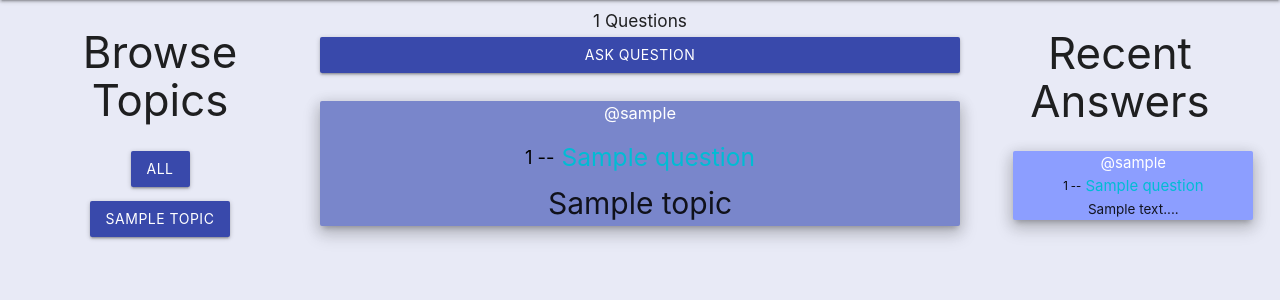
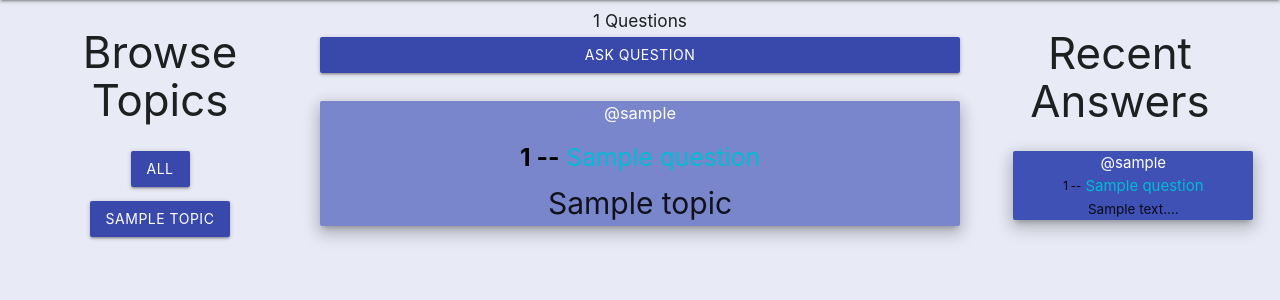
Before and after one commit to WallachianMihai/Proiect_MIP, a Django app: page / in a window 1280 px wide. Shown: the part 64-364 px from the top of the page. Run offline with Django 4.2, Linux system fonts and the light colour scheme; tables that the repository leaves empty hold one stand-in row (values such as "Sample post").

Commit message:
little adjustments

```diff
--- a/djangoProject/base/templates/base/home.html
+++ b/djangoProject/base/templates/base/home.html
@@ -1,11 +1,9 @@
 {% extends 'main.html' %}
-
 
 {% block content %}
 
 <div class="row">
     <div class="container col s3">
-
         <div class="row">
             <h3 class="col s12 center">Browse Topics</h3>
             <div class="col s12 center">
@@ -16,7 +14,6 @@
             <div class="col s12 center">
                 <a style="margin: 1em" class="waves-effect btn indigo darken-1 z-depth-1" href="{% url 'home' %}?q={{topic.name}}">{{topic.name}}</a>
             </div>
-
             {% endfor %}
         </div>
     </div>
@@ -34,7 +31,7 @@
                 {% endif %}
 
                 <span class="center waves-effect white-text" style="font-size: 1.1em">@{{question.host.username}}</span>
-                <h5> <small class="center waves-effect black-text">{{question.id}} --</small> <a class="center waves-effect cyan-text" href ="{% url 'question' question.id %}">{{question.name}}</a> </h5>
+                <h5> <b class="center waves-effect black-text">{{question.id}} --</b> <a class="center waves-effect cyan-text" href ="{% url 'question' question.id %}">{{question.name}}</a> </h5>
                 <small style="font-size: 2em">{{question.topic.name}}</small>
             </div>
             {% endfor %}
@@ -42,18 +39,7 @@
     </div>
 
     <div class="container col s3">
-        <div class="row">
-            <h3 class="col s12 center">Recent Answers</h3>
-
-            {% for answer in answers %}
-            <div class="container col s2 center"></div>
-            <div class="col s9 center  indigo accent-1, card panel  indigo accent-1 z-depth-3">
-                <div style="font-size: 1em" class="center waves-effect white-text">@{{answer.user.username}}</div>
-                <div style="font-size: 1em"><small class="center waves-effect black-text">{{answer.question.id}} --</small> <a class="center waves-effect cyan-text text" href ="{% url 'question' answer.question.id %}">{{answer.question.name}}</a> </div>
-                <small style="font-size: 0.9em">{{answer}}...</small>
-            </div>
-            {% endfor %}
-        </div>
+        {% include 'base/recent_answers_component.html' %}
     </div>
 </div>
 
--- a/djangoProject/base/templates/base/question_form.html
+++ b/djangoProject/base/templates/base/question_form.html
@@ -2,7 +2,7 @@
 
 {% block content %}
 
-    {% if request.path == 'create-question' %}
+    {% if request.path == '/create-question/' %}
     <div class="container" style="margin-top: 2em; padding-bottom: 2em">
         <form method="POST" action="">
             {% csrf_token %}
--- /dev/null
+++ b/djangoProject/base/templates/base/recent_answers_component.html
@@ -0,0 +1,12 @@
+<div class="row">
+    <h3 class="col s12 center">Recent Answers</h3>
+
+    {% for answer in answers %}
+    <div class="container col s2 center"></div>
+    <div class="col s9 center  indigo, card panel  indigo z-depth-3">
+        <div style="font-size: 1em" class="center waves-effect white-text">@{{answer.user.username}}</div>
+        <div style="font-size: 1em"><small class="center waves-effect black-text">{{answer.question.id}} --</small> <a class="center waves-effect cyan-text text" href ="{% url 'question' answer.question.id %}">{{answer.question.name}}</a> </div>
+        <small style="font-size: 0.9em">{{answer}}...</small>
+    </div>
+    {% endfor %}
+</div>
--- a/djangoProject/base/views.py
+++ b/djangoProject/base/views.py
@@ -67,7 +67,7 @@ def home(request):
         Q(description__icontains=q)
     )
     topics = Topic.objects.all()
-    answers = Answer.objects.all().order_by('created')
+    answers = Answer.objects.all().order_by('-created')
     context = {
         'questions': questions,
         'question_count': questions.count(),
@@ -83,7 +83,7 @@ def get_value(dictionary, key):
 def question(request, pk):
     question = Question.objects.get(id=pk)
     answers = question.answer_set.all().order_by('-created')
-    bestAnswer = Answer.objects.filter(bestAnswer=True)
+    bestAnswer = Answer.objects.filter(bestAnswer=True, question=question)
 
     answers_comments = {}
     for answer in answers:
@@ -118,6 +118,7 @@ def question(request, pk):
 @login_required(login_url='login')
 def createQuestion(request):
     topics = Topic.objects.all()
+    print(request.path)
 
     if request.method == 'POST':
         topicName = request.POST.get('topic')
```
Also changed, not shown: djangoProject/base/templates/base/question.html (+4 -4 lines).
